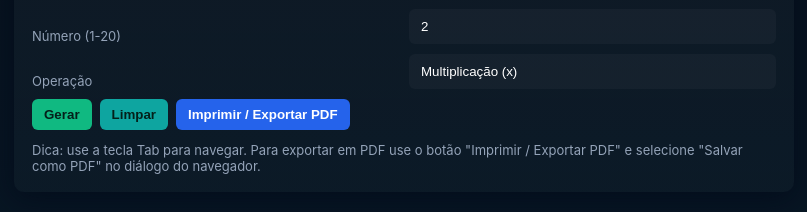
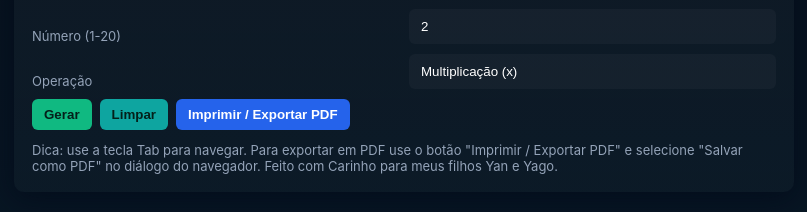
Before and after one commit to Alexandre-Mont/Trabalho_JS_unidade01, a plain HTML site: page index.html in a window 1280 px wide. Shown: the part 350-562 px from the top of the page, without its empty margins (236-1043 px from the left). Drawn offline with Linux system fonts and the light colour scheme.

Commit message:
Update index.html

```diff
--- a/index.html
+++ b/index.html
@@ -72,6 +72,7 @@
         Dica: use a tecla Tab para navegar. Para exportar em PDF use o botão
         "Imprimir / Exportar PDF" e selecione "Salvar como PDF" no diálogo do
         navegador.
+        Feito com Carinho para meus filhos Yan e Yago.
       </footer>
     </main>
 
```
